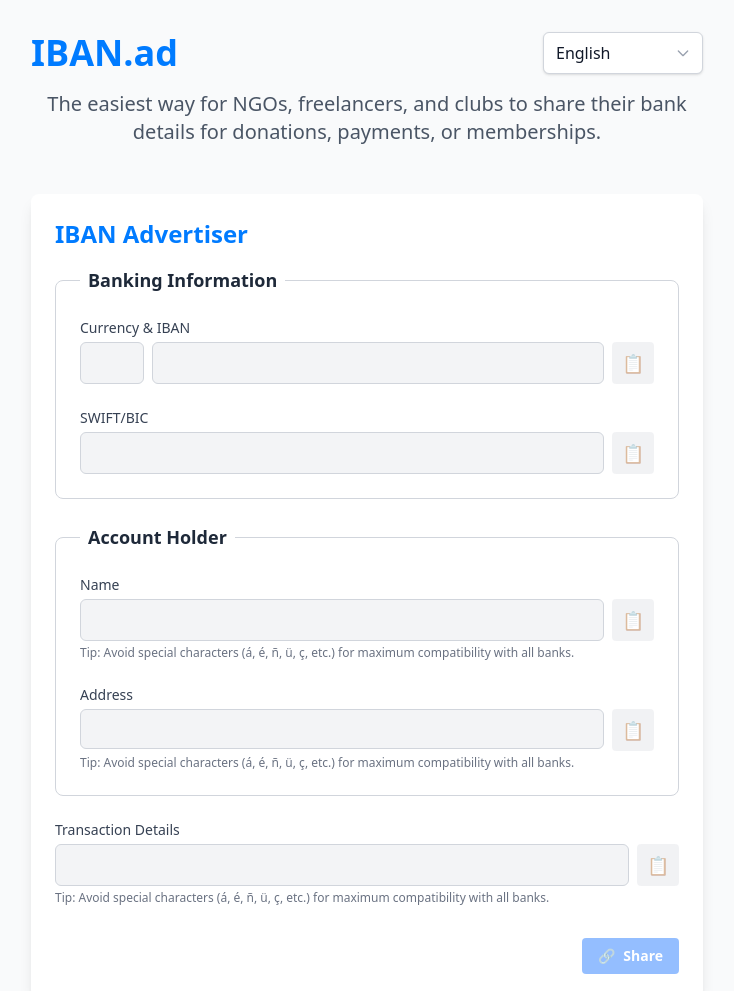
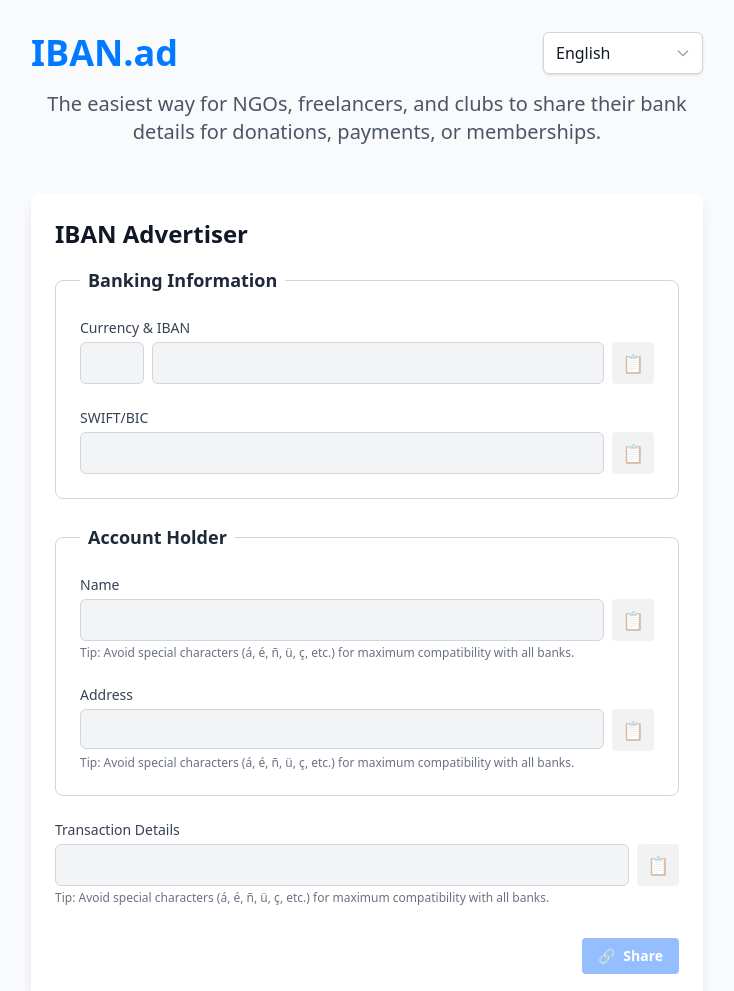
Before and after one commit to revolter/IBAN.ad, a website: page docs/index.html in a window 1280 px wide. Shown: the top 991 px of the page, without its empty margins (273-1007 px from the left). Drawn offline with Linux system fonts and the light colour scheme.

Commit message:
Fix misleading static text looking like a link
The `text-primary` CSS class makes the text color blue, which is the
standard color of a link.

```diff
--- a/docs/index.html
+++ b/docs/index.html
@@ -62,7 +62,7 @@
         </header>
         <main class="flex-1 flex flex-col justify-center">
             <div class="w-full max-w-2xl mx-auto bg-white rounded-lg shadow-lg p-4 md:p-6 flex flex-col justify-center" aria-labelledby="iban-info-title">
-                <h1 id="iban-info-title" class="text-2xl font-bold text-primary mb-4">IBAN Advertiser</h1>
+                <h1 id="iban-info-title" class="text-2xl font-bold mb-4">IBAN Advertiser</h1>
                 <form class="space-y-6" aria-describedby="iban-info-desc" autocomplete="off">
                     <p id="iban-info-desc" class="sr-only">Readonly form displaying IBAN and related transaction details.</p>
                     <fieldset class="border border-gray-300 rounded-lg p-4 md:p-6 bg-white" aria-labelledby="banking-info-section">
```
